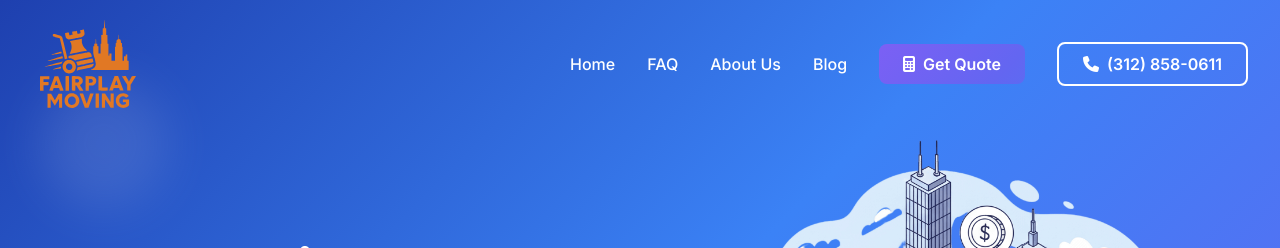
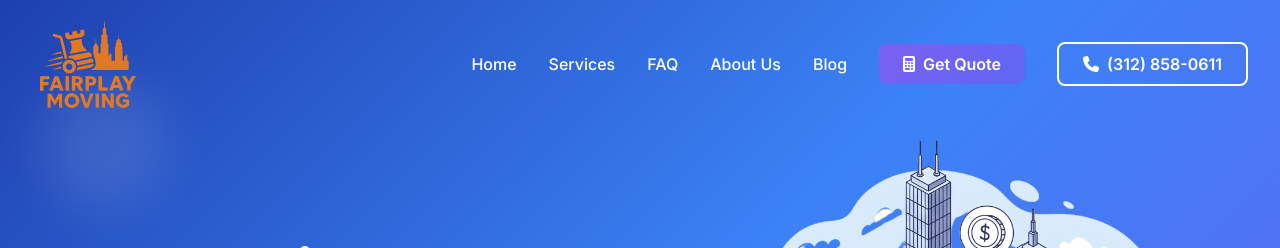
Before and after one commit to andreacarpini/fair_2, a Jekyll site: the page built from index.html, in a window 1280 px wide and 900 px high. Shown: the top 248 px of the window. Built offline with Jekyll 4.4.1, drawn with Linux system fonts in a browser that asks for light colours; nearby versions of some CDN libraries; the list of posts is cut into pages by our own code.

Commit message:
services link added

```diff
--- a/_layouts/default.html
+++ b/_layouts/default.html
@@ -269,6 +269,7 @@
                 <!-- Desktop Navigation -->
                 <div class="hidden md:flex items-center space-x-8">
                     <a href="" class="text-white hover:text-gray-200 font-medium transition-colors">Home</a>
+                    <a href="#services" class="text-white hover:text-gray-200 font-medium transition-colors">Services</a>
                     <a href="#faq" class="text-white hover:text-gray-200 font-medium transition-colors">FAQ</a>
                     <a href="#about" class="text-white hover:text-gray-200 font-medium transition-colors">About Us</a>
 
@@ -303,6 +304,8 @@
         </div>
         <div class="space-y-4">
             <a href="" class="block text-white hover:text-gray-200 font-medium py-2">Home</a>
+            <a href="#services" class="block text-white hover:text-gray-200 font-medium py-2">Services</a>
+
             <a href="#faq" class="block text-white hover:text-gray-200 font-medium py-2">FAQ</a>
             <a href="#about" class="block text-white hover:text-gray-200 font-medium py-2">About Us</a>
 
@@ -343,6 +346,7 @@
                 <h4 class="text-lg font-semibold text-gray-900 mb-4">Quick Links</h4>
                 <ul class="space-y-2">
                     <li><a href="" class="text-gray-600 hover:text-blue-600 transition-colors">Home</a></li>
+                    <li><a href="#services" class="text-gray-600 hover:text-blue-600 transition-colors">Services</a></li>
                     <li><a href="#faq" class="text-gray-600 hover:text-blue-600 transition-colors">FAQ</a></li>
                     <li><a href="#about" class="text-gray-600 hover:text-blue-600 transition-colors">About Us</a></li>
 
```
Also changed, not shown: 10 other files.
